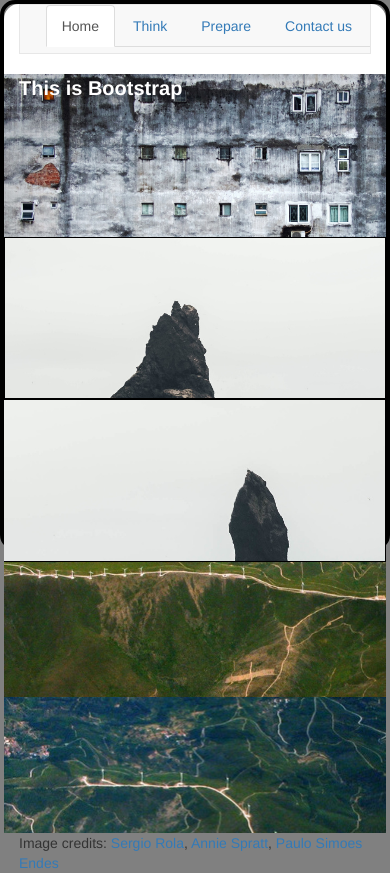
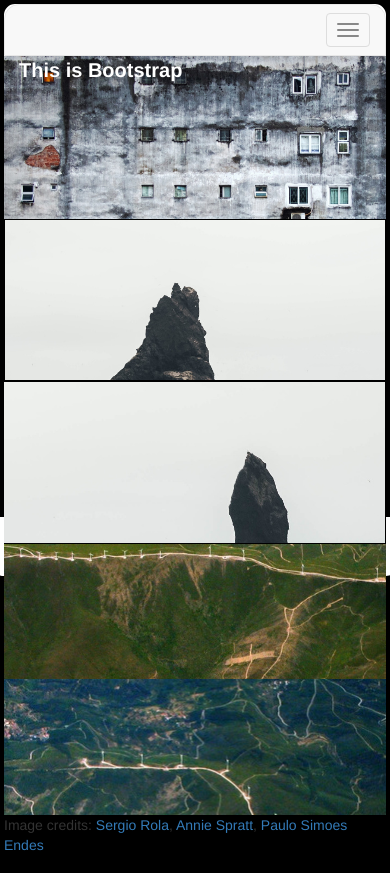
Before and after one commit to jaqueshere/dreaming-of-Iceland, a plain HTML site: page index.html in a window 390 px wide. Drawn offline with nearby package versions, Linux system fonts and the light colour scheme.

Commit message:
Added hamburger

```diff
--- a/css/style.css
+++ b/css/style.css
@@ -1,27 +1,36 @@
 html {
-	background-color: gray;
+	background-color: black;
 }
 
 .container {
 	width:100%;
 	height:100%;
 	margin:0;
+	padding: 0;
 }
 
 #first {
-
 	height:30%;
+	margin: 0;
 }
 #second {
 	height:30%;
+	margin: 0;
 }
 #third {
 	height:25%;
+	margin: 0;
 }
 
 #navbar {
 	background-color: white;
 	border-radius: 15px 15px 0 0;
+}
+
+.navbar {
+	width:100%;
+	border-radius: 15px 15px 0 0;
+	margin: 0;
 }
 
 .nav {
@@ -77,7 +86,7 @@ html {
 	body {
 		border: 4px solid black;
 		border-radius: 15px;
-		background-color: gray;
+
 		height:550px;
 	}
 }
@@ -86,7 +95,7 @@ html {
 	body {
 		border: 4px solid black;
 		border-radius: 15px;
-		background-color: gray;
+
 		height:1000px;
 	}
 }
--- a/index.html
+++ b/index.html
@@ -10,7 +10,7 @@
 </head>
 <body>
 	<div class="container">
-		<div class = "row" id = "navbar">
+		<!--<div class = "row" id = "navbar">
 			<div class = "col-sm-12 col-md-12 col-lg-12" id = "navigation">
 				<nav class = "navbar navbar-default" role = "navigation">
 					<ul class="nav nav-tabs">
@@ -22,7 +22,26 @@
 				</nav>
 
 			</div>
+		</div> -->
+		<nav class = "navbar navbar-default" role = "navigation">
+			<div class = "navbar-header">
+				<button type = "button" class = "navbar-toggle" data-toggle = "collapse" data-target = "#navbar-collapse">
+					<span class = "sr-only">Toggle navigation</span>
+					<span class = "icon-bar"></span>
+					<span class = "icon-bar"></span>
+					<span class = "icon-bar"></span>
+				</button>
+				<div class = "collapse navbar-collapse" id = "navbar-collapse">
+					<ul class="nav nav-tabs">
+							<li role="presentation" class = "active"><a href = "#">Home</a></li>
+							<li role = "presentation"><a href = "#">Think</a></li>
+							<li role = "presentation"><a href = "#">Prepare </a></li>
+							<li role = "presentation"><a href = "#">Contact us</a></li>
+						</ul>
 				</div>
+
+			</div>
+		</nav>
 		<div class = "row" id = "first">
 			<div class = "col-sm-12 col-md-12 col-lg-12" id = "headline">This is Bootstrap</div>
 		</div>
@@ -37,6 +56,5 @@
 		<div class = "row" id = "foot">
 			<div class = "col-sm-12 col-md-12 col-lg-12">Image credits: <a href = "https://unsplash.com/photos/B1amIgaNkwA">Sergio Rola</a>, <a href = "https://unsplash.com/photos/x8R2oSWZRSE">Annie Spratt</a>, <a href = "https://unsplash.com/photos/V8YzvXKLwDw">Paulo Simoes Endes</a></div>
 		</div>
-
 </body>
 </html>
```
Lines whose indentation alone changed are shown as unchanged.
